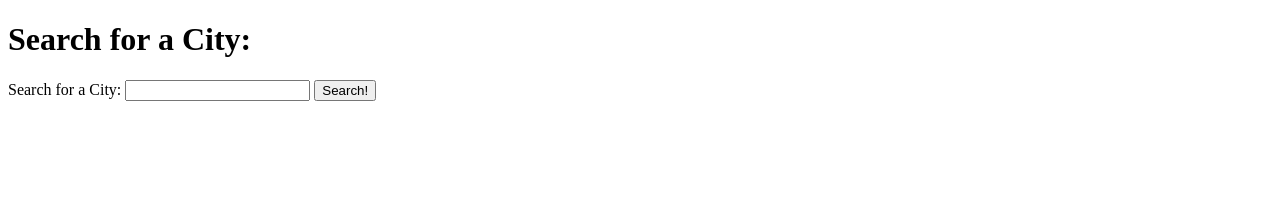
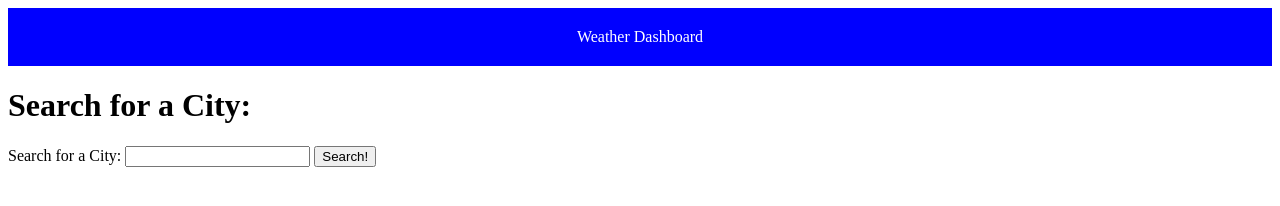
Before and after one commit to wmason1997/WM-Weather-Dashboard, a plain HTML site: page index.html in a window 1280 px wide. Drawn offline with Linux system fonts and the light colour scheme; no server answers.

Commit message:
Added a style.css sheet and some initial header styling.

```diff
--- a/index.html
+++ b/index.html
@@ -3,15 +3,18 @@
     <head>
         <meta charset="UTF-8">
         <meta name="viewport" content="width=device-width, initial-scale=1.0">
-    <title>Document</title>
+        <title>Weather Dashboard</title>
+        <link rel="stylesheet" type="text/css" href="style.css">
     </head>
+    <header>
+        Weather Dashboard
+    </header>
     <body>
         <h1>Search for a City:</h1>
         <p>
             <label for="city">Search for a City:</label>
-
-    <input type="text" id = "user-input-city" name ="user-input-city" />
-    <button id="search-button" type = "button">Search!</button>
+            <input type="text" id="user-input-city" name="user-input-city">
+            <button id="search-button" type="button">Search!</button>
         </p>
         <!-- <script src="./script2.js"></script> -->
         <script src="./script.js"></script>
--- /dev/null
+++ b/style.css
@@ -0,0 +1,7 @@
+/* Header element selector */
+header {
+    background-color: blue;
+    color: white;
+    text-align: center;
+    padding: 20px 0px;
+}
```
Lines whose indentation alone changed are shown as unchanged.
